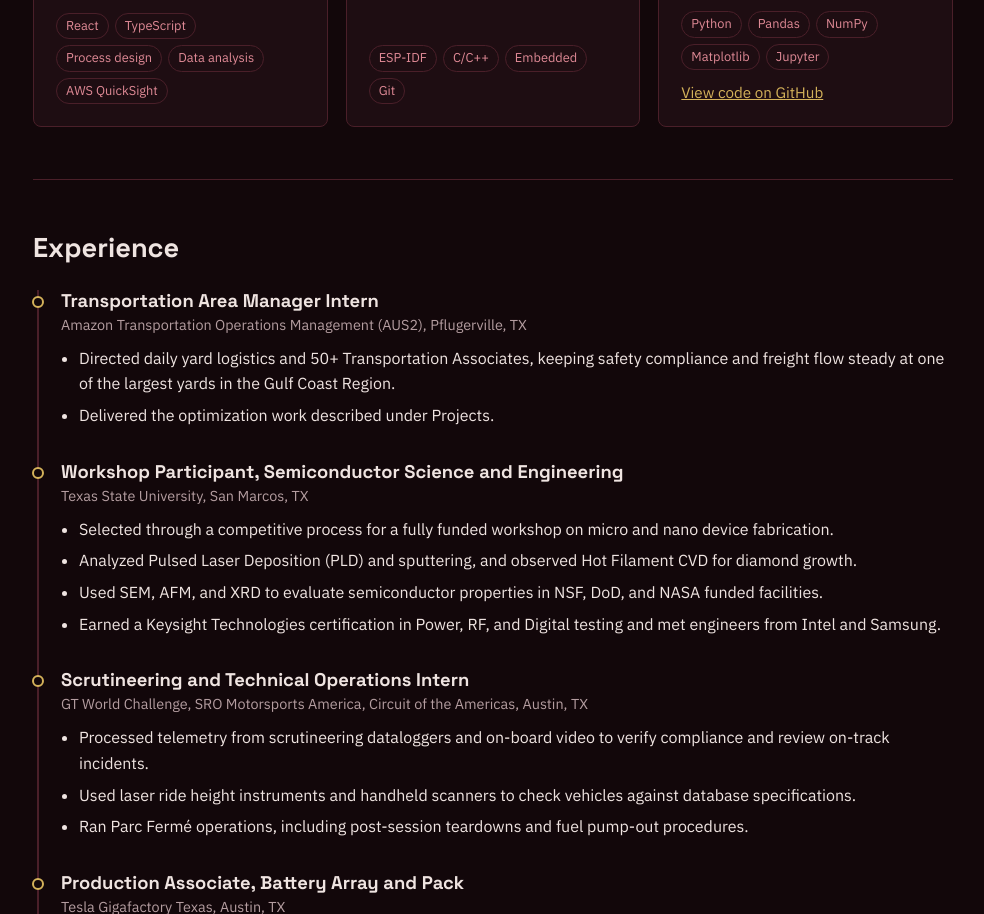
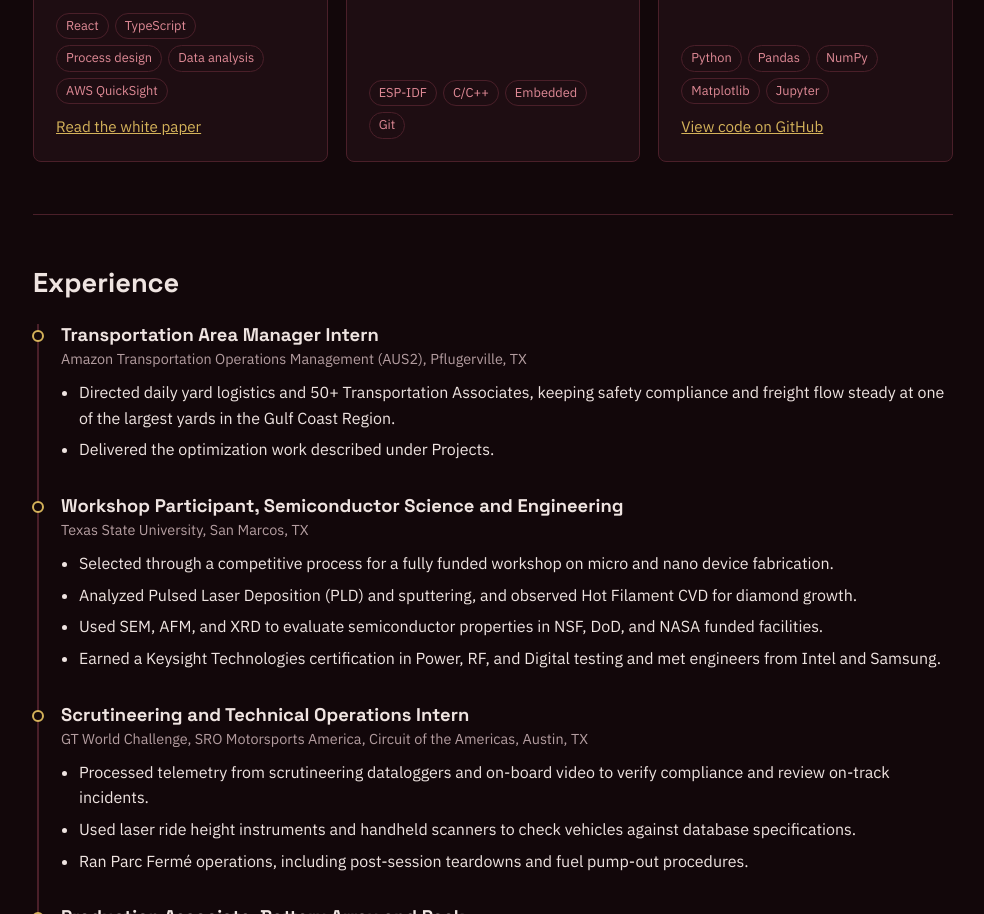
Before and after one commit to isaiah-con/isaiah-con.github.io, a plain HTML site: page index.html in a window 1280 px wide. Shown: the part 1436-2350 px from the top of the page, without its empty margins (147-1131 px from the left). Drawn offline with Linux system fonts and the light colour scheme.

Commit message:
Add files via upload

```diff
--- a/index.html
+++ b/index.html
@@ -106,7 +106,7 @@
       "Cut Hostler Accept Delay by about 20% in 8 weeks with visual yard signage and Vehicle Trailer Inspection (VTI) cards."
     ],
     tags: ["React", "TypeScript", "Process design", "Data analysis", "AWS QuickSight"],
-    links: [{ label: "Read the white paper", url: "" }]   // paste the white paper address in url
+    links: [{ label: "Read the white paper", url: "https://drive.google.com/file/d/1Pk1N1TOfKL3OhRdqXtQG7W1EC_oZqDJl/view" }]   // paste the white paper address in url
   },
   {
     title: "Flight Logger",
```
